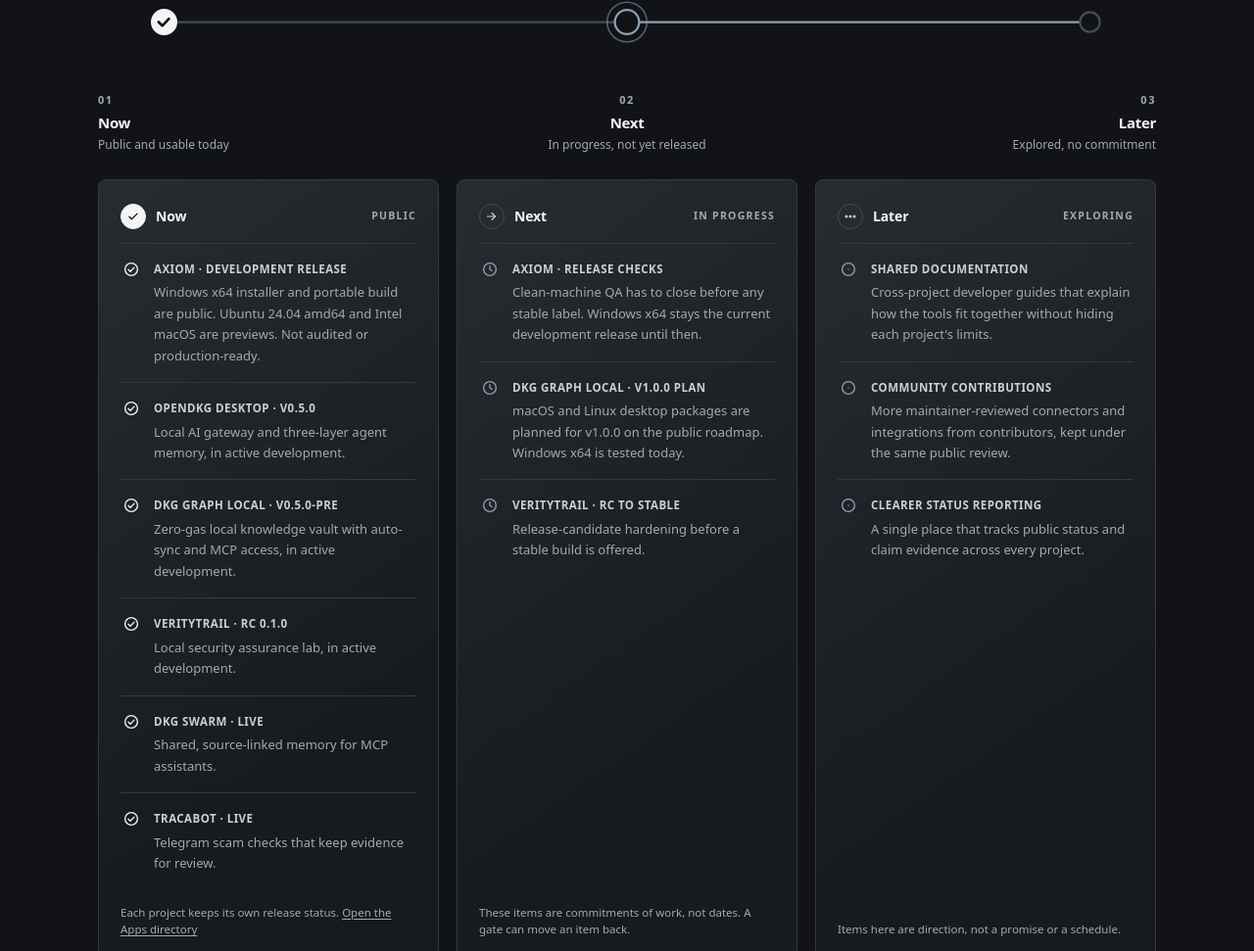
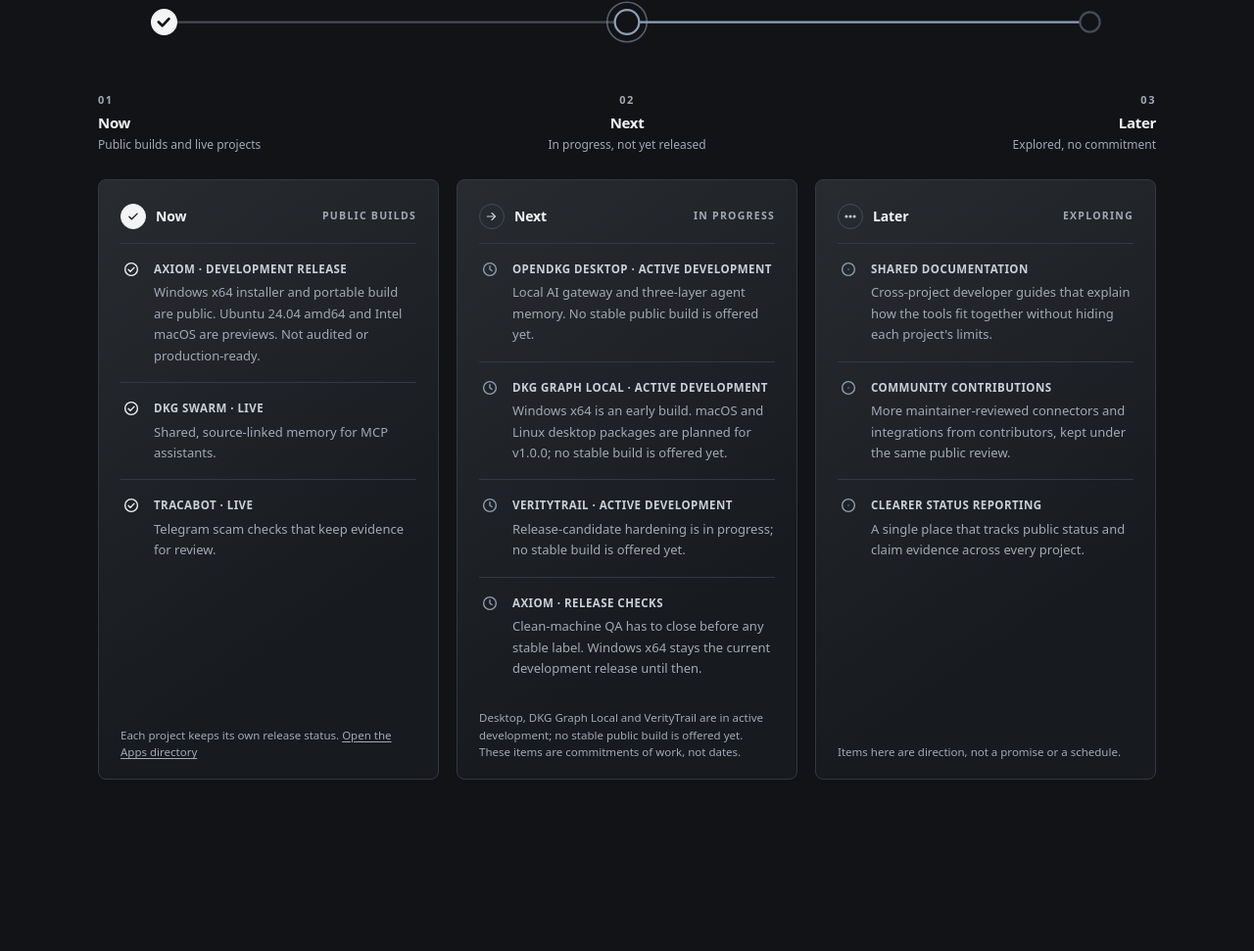
Before and after one commit to OpenDKG/Websites, a plain HTML site: page opendkg.org/public/index.html in a window 1280 px wide. Shown: the part 2392-3363 px from the top of the page at 98% size. Drawn offline with Linux system fonts and the light colour scheme.

Commit message:
fix(opendkg): correct roadmap status labels and remove internal references
Move OpenDKG Desktop, DKG Graph Local and VerityTrail out of the Now
public-builds phase into Next as active development with no stable public
build claimed. Replace the vague public-usable wording with accurate
status labels.

Remove internal task IDs and the private repository URL from the added
claim-review rows, using the public /graph/ status label instead. Leave
pre-existing claim sections untouched.

Extend the roadmap regression test to block the old overclaim.

Co-authored-by: dreddster <4760091+dreddster@users.noreply.github.com>
Signed-off-by: brxtrac <280772190+brxtrac@users.noreply.github.com>

```diff
--- a/opendkg.org/public/index.html
+++ b/opendkg.org/public/index.html
@@ -310,7 +310,7 @@
           <li class="stop">
             <span class="stop-num">01</span>
             <span class="stop-name">Now</span>
-            <span class="stop-desc">Public and usable today</span>
+            <span class="stop-desc">Public builds and live projects</span>
           </li>
           <li class="stop">
             <span class="stop-num">02</span>
@@ -332,7 +332,7 @@
               <svg viewBox="0 0 24 24" fill="none" stroke="currentColor" stroke-width="2.2" stroke-linecap="round" stroke-linejoin="round" focusable="false"><path d="m5 12.5 4.2 4.2L19 7"/></svg>
             </span>
             <h3 class="phase-title" id="phase-now-title">Now</h3>
-            <span class="phase-sub">Public</span>
+            <span class="phase-sub">Public builds</span>
           </div>
           <ul class="milestones">
             <li class="milestone">
@@ -342,33 +342,6 @@
               <div>
                 <p class="milestone-tag"><a href="/axiom/">Axiom</a> &middot; Development release</p>
                 <p class="milestone-copy">Windows x64 installer and portable build are public. Ubuntu 24.04 amd64 and Intel macOS are previews. Not audited or production-ready.</p>
-              </div>
-            </li>
-            <li class="milestone">
-              <span class="milestone-mark" aria-hidden="true">
-                <svg viewBox="0 0 24 24" fill="none" stroke="currentColor" stroke-width="1.8" stroke-linecap="round" stroke-linejoin="round" focusable="false"><circle cx="12" cy="12" r="8.5"/><path d="m8 12.4 2.7 2.7 5.3-5.6"/></svg>
-              </span>
-              <div>
-                <p class="milestone-tag"><a href="/desktop/">OpenDKG Desktop</a> &middot; v0.5.0</p>
-                <p class="milestone-copy">Local AI gateway and three-layer agent memory, in active development.</p>
-              </div>
-            </li>
-            <li class="milestone">
-              <span class="milestone-mark" aria-hidden="true">
-                <svg viewBox="0 0 24 24" fill="none" stroke="currentColor" stroke-width="1.8" stroke-linecap="round" stroke-linejoin="round" focusable="false"><circle cx="12" cy="12" r="8.5"/><path d="m8 12.4 2.7 2.7 5.3-5.6"/></svg>
-              </span>
-              <div>
-                <p class="milestone-tag"><a href="/graph/">DKG Graph Local</a> &middot; v0.5.0-pre</p>
-                <p class="milestone-copy">Zero-gas local knowledge vault with auto-sync and MCP access, in active development.</p>
-              </div>
-            </li>
-            <li class="milestone">
-              <span class="milestone-mark" aria-hidden="true">
-                <svg viewBox="0 0 24 24" fill="none" stroke="currentColor" stroke-width="1.8" stroke-linecap="round" stroke-linejoin="round" focusable="false"><circle cx="12" cy="12" r="8.5"/><path d="m8 12.4 2.7 2.7 5.3-5.6"/></svg>
-              </span>
-              <div>
-                <p class="milestone-tag"><a href="/veritytrail/">VerityTrail</a> &middot; RC 0.1.0</p>
-                <p class="milestone-copy">Local security assurance lab, in active development.</p>
               </div>
             </li>
             <li class="milestone">
@@ -407,8 +380,8 @@
                 <svg viewBox="0 0 24 24" fill="none" stroke="currentColor" stroke-width="1.8" stroke-linecap="round" stroke-linejoin="round" focusable="false"><circle cx="12" cy="12" r="8.5"/><path d="M12 7.5V12l3 2"/></svg>
               </span>
               <div>
-                <p class="milestone-tag">Axiom &middot; Release checks</p>
-                <p class="milestone-copy">Clean-machine QA has to close before any stable label. Windows x64 stays the current development release until then.</p>
+                <p class="milestone-tag"><a href="/desktop/">OpenDKG Desktop</a> &middot; Active development</p>
+                <p class="milestone-copy">Local AI gateway and three-layer agent memory. No stable public build is offered yet.</p>
               </div>
             </li>
             <li class="milestone">
@@ -416,8 +389,8 @@
                 <svg viewBox="0 0 24 24" fill="none" stroke="currentColor" stroke-width="1.8" stroke-linecap="round" stroke-linejoin="round" focusable="false"><circle cx="12" cy="12" r="8.5"/><path d="M12 7.5V12l3 2"/></svg>
               </span>
               <div>
-                <p class="milestone-tag">DKG Graph Local &middot; v1.0.0 plan</p>
-                <p class="milestone-copy">macOS and Linux desktop packages are planned for v1.0.0 on the public roadmap. Windows x64 is tested today.</p>
+                <p class="milestone-tag"><a href="/graph/">DKG Graph Local</a> &middot; Active development</p>
+                <p class="milestone-copy">Windows x64 is an early build. macOS and Linux desktop packages are planned for v1.0.0; no stable build is offered yet.</p>
               </div>
             </li>
             <li class="milestone">
@@ -425,12 +398,21 @@
                 <svg viewBox="0 0 24 24" fill="none" stroke="currentColor" stroke-width="1.8" stroke-linecap="round" stroke-linejoin="round" focusable="false"><circle cx="12" cy="12" r="8.5"/><path d="M12 7.5V12l3 2"/></svg>
               </span>
               <div>
-                <p class="milestone-tag">VerityTrail &middot; RC to stable</p>
-                <p class="milestone-copy">Release-candidate hardening before a stable build is offered.</p>
+                <p class="milestone-tag"><a href="/veritytrail/">VerityTrail</a> &middot; Active development</p>
+                <p class="milestone-copy">Release-candidate hardening is in progress; no stable build is offered yet.</p>
+              </div>
+            </li>
+            <li class="milestone">
+              <span class="milestone-mark" aria-hidden="true">
+                <svg viewBox="0 0 24 24" fill="none" stroke="currentColor" stroke-width="1.8" stroke-linecap="round" stroke-linejoin="round" focusable="false"><circle cx="12" cy="12" r="8.5"/><path d="M12 7.5V12l3 2"/></svg>
+              </span>
+              <div>
+                <p class="milestone-tag">Axiom &middot; Release checks</p>
+                <p class="milestone-copy">Clean-machine QA has to close before any stable label. Windows x64 stays the current development release until then.</p>
               </div>
             </li>
           </ul>
-          <p class="phase-foot">These items are commitments of work, not dates. A gate can move an item back.</p>
+          <p class="phase-foot">Desktop, DKG Graph Local and VerityTrail are in active development; no stable public build is offered yet. These items are commitments of work, not dates.</p>
         </article>
 
         <article class="phase phase-later" aria-labelledby="phase-later-title">
```
Also changed, not shown: opendkg.org/test/roadmap.test.mjs (+16 -0 lines), 1 other file.
